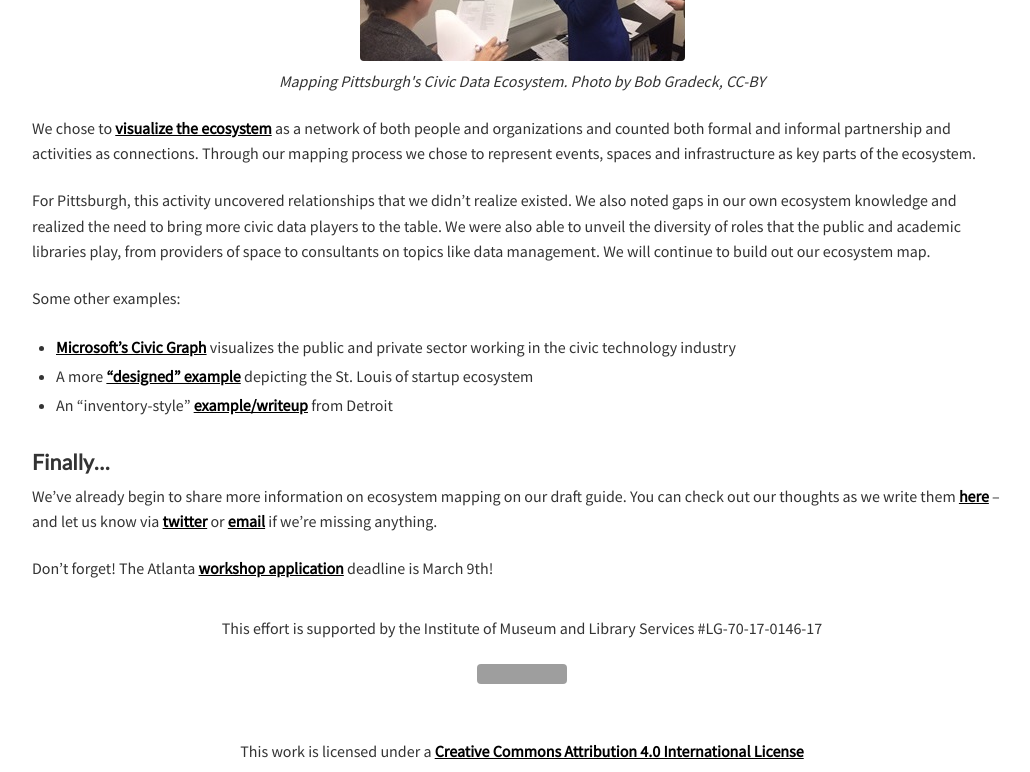
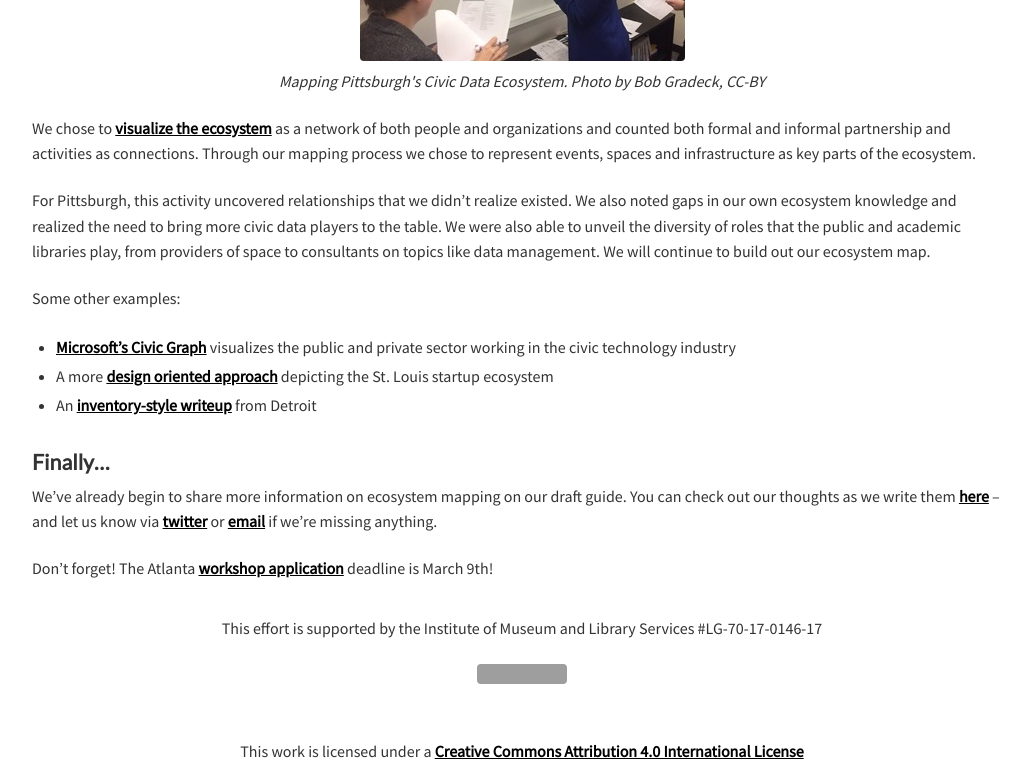
Before and after one commit to civic-switchboard/civic-switchboard.github.io.first, a Jekyll site: the page built from _posts/2018-02-22-post_4.md, in a window 1280 px wide and 900 px high, scrolled down 1535 px, cut to the strip 0-772 px from the top of the window. Shown: the whole strip, without its empty margins (118-1148 px from the left). Built offline with Jekyll 4.4.1, drawn with Linux system fonts in a browser that asks for light colours; grey boxes are pictures that could not be loaded.

Commit message:
update examples

```diff
--- a/_posts/2018-02-22-post_4.md
+++ b/_posts/2018-02-22-post_4.md
@@ -50,8 +50,8 @@ For Pittsburgh, this activity uncovered relationships that we didn’t realize e
 Some other examples:
 
 * [Microsoft’s Civic Graph](https://www.civicgraph.io/) visualizes the public and private sector working in the civic technology industry
-* A more [“designed” example](http://eqstl.com/ecosystem-map/) depicting the St. Louis of startup ecosystem
-* An “inventory-style” [example/writeup](http://www.modeldmedia.com/features/detroit-civic-tech-093014.aspx) from Detroit
+* A more [design oriented approach](http://eqstl.com/ecosystem-map/) depicting the St. Louis startup ecosystem
+* An [inventory-style writeup](http://www.modeldmedia.com/features/detroit-civic-tech-093014.aspx) from Detroit
 
 
 #### Finally...
```
